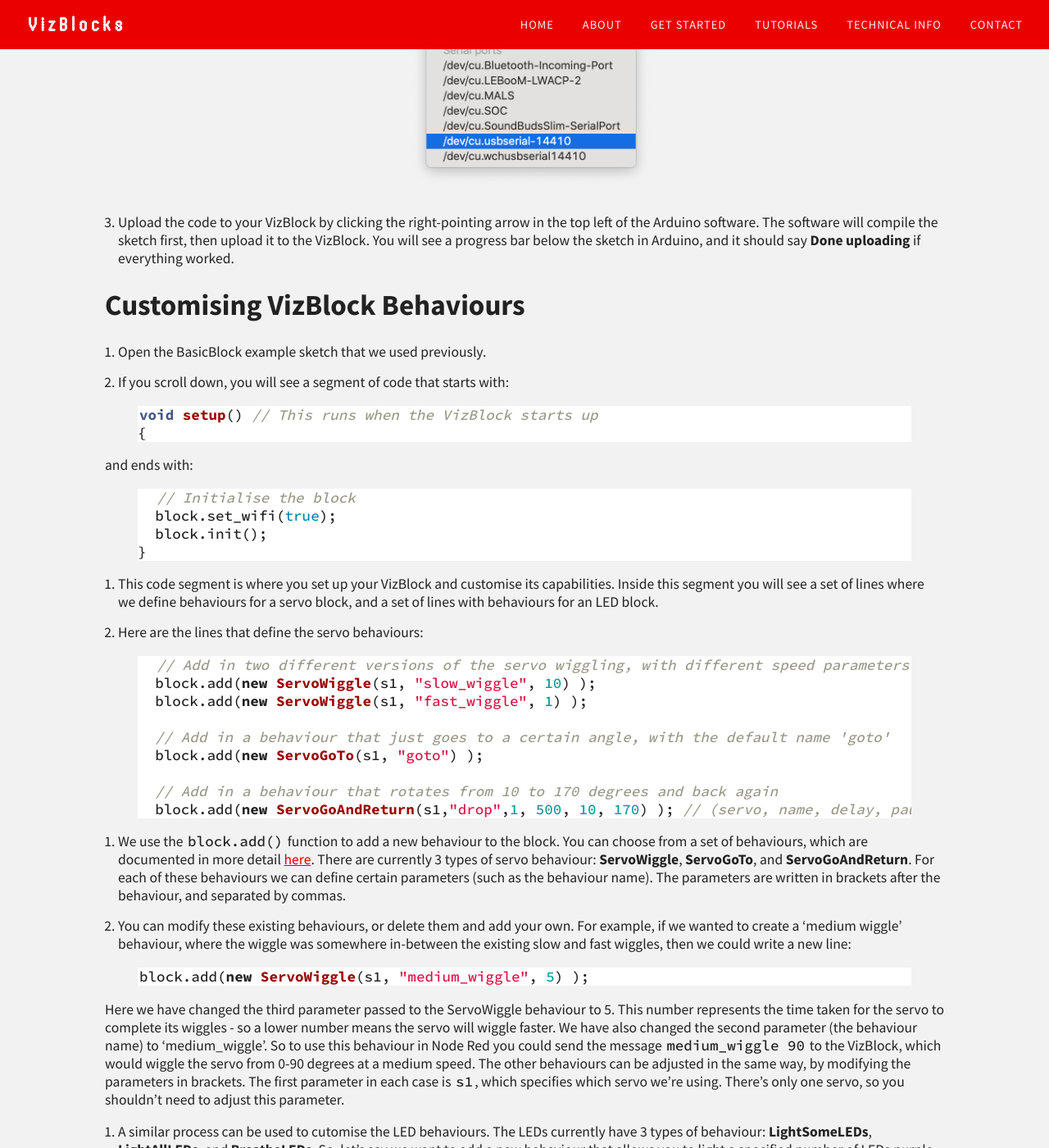
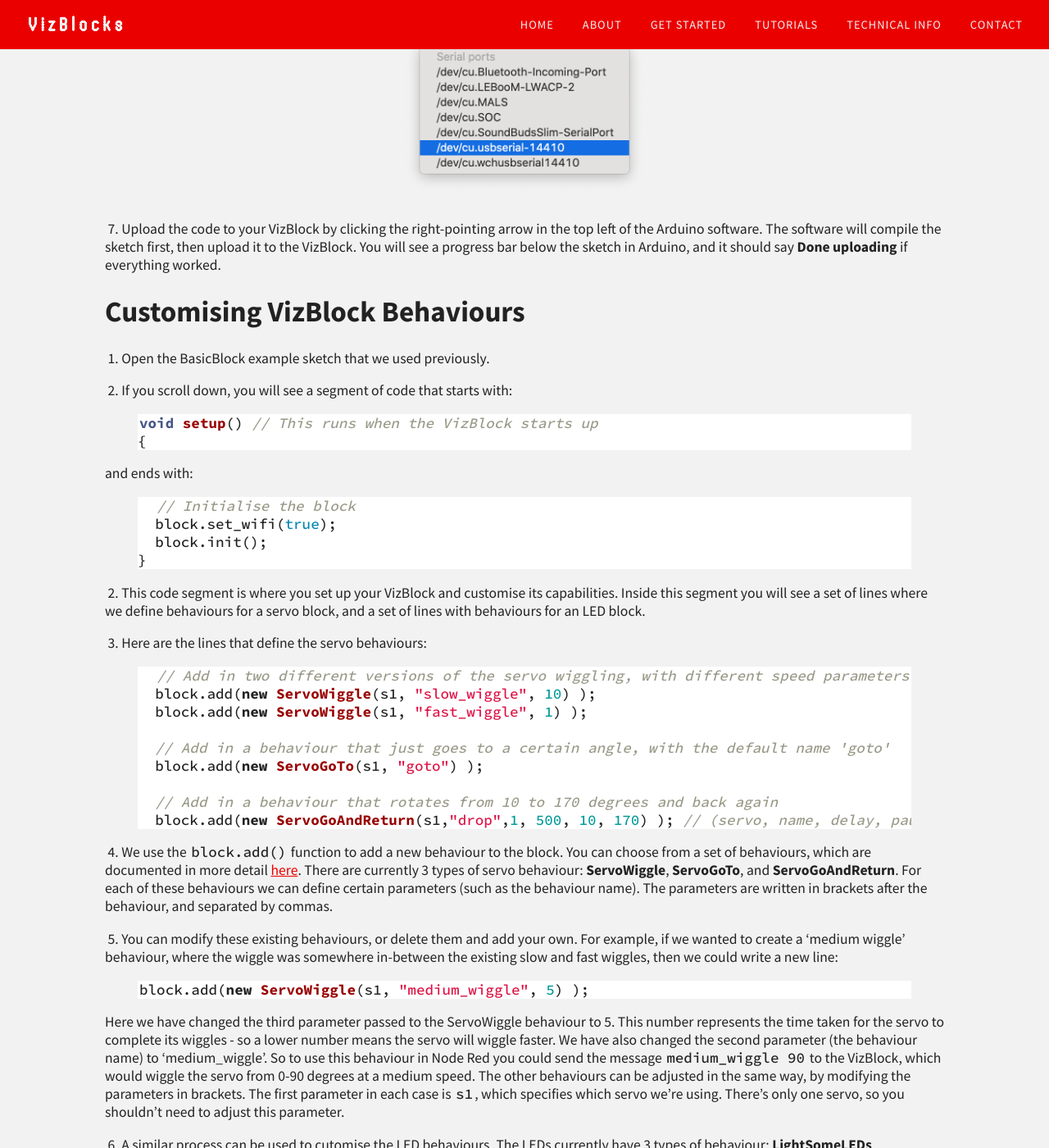
Before and after one commit to Edinburgh-College-of-Art/vizblocks-website, a Jekyll site: the page built from _tutorials/vizblock_programming.md, in a window 1280 px wide and 1400 px high, scrolled down 4769 px. Shown: the whole window at 82% size. Built offline with Jekyll 4.4.1, drawn with Linux system fonts in a browser that asks for light colours; nearby versions of some CDN libraries; some of the changed lines change nothing that is shown; some of the changed text lies outside the part shown.

Commit message:
temporary numbering fix

```diff
--- a/_tutorials/vizblock_programming.md
+++ b/_tutorials/vizblock_programming.md
@@ -49,8 +49,10 @@ First off, we need to install some software and libraries, which we will use to
 # Uploading Code to a VizBlock
 You should now be ready to upload code to your VizBlocks. This gives you a lot of scope to customise what your blocks are capable of. We'll start by uploading a basic example sketch that includes the basic configuration and behaviours.
 
-1. Open the BasicBlocks example sketch from *File>Examples>VizBlocks>BasicBlock*. Let's take a look at some important parts of this sketch.
-2. The following lines are where we configure the basic settings for our block:
+&nbsp;1. Open the BasicBlocks example sketch from *File>Examples>VizBlocks>BasicBlock*. Let's take a look at some important parts of this sketch.
+
+&nbsp;2. The following lines are where we configure the basic settings for our block:
+
 {% highlight C++ %}
 VizBlock block(
   "null",         // Our ID (default: null)
@@ -61,26 +63,35 @@ VizBlock block(
   );
 {% endhighlight %}
 
-3. You will probably need to change the password to the one provided for your VizBlocks server.
-4. Further down the page you will see the following lines:
+&nbsp;3. You will probably need to change the password to the one provided for your VizBlocks server.
+
+&nbsp;4. Further down the page you will see the following lines:
+
 {% highlight C++ %}
 Adafruit_NeoPixel strip(LED_COUNT, LED_PIN, NEO_GRBW + NEO_KHZ800); // Type 1
 //Adafruit_NeoPixel strip(LED_COUNT, LED_PIN, NEO_GRB + NEO_KHZ800); // Type 2
 {% endhighlight %}
+
+
 These lines are used to set up the LEDs if you are programming an LED block. The *//* before the second line turns that line into a comment, which means it isn't read as part of the code - we say it's "commented out". The LED blocks use two different types of LED ring and you need to program the block for the right type, otherwise you'll see your LEDs behaving very strangely. If you're getting strange LED behaviour then try switching the LED type in the code by deleting the *//* before whichever line is commented out and inserting *//* before the line that wasn't previously commented out. So to switch to using LED type 2, the code would look like this:
+
 {% highlight C++ %}
 //Adafruit_NeoPixel strip(LED_COUNT, LED_PIN, NEO_GRBW + NEO_KHZ800); // Type 1
 Adafruit_NeoPixel strip(LED_COUNT, LED_PIN, NEO_GRB + NEO_KHZ800); // Type 2
 {% endhighlight %}
-5. Once you've changed the password and selected the LED type (if you're using an LED block), then you can upload this example code to a VizBlock. First, plug the VizBlock into your computer using a micro USB cable.
-6. Next, go to *Tools>Port* in Arduino. You will see a list of ports (see Figure below for an example), which will vary according to the devices connected to your computer. You should see a port that includes *usbserial* (Mac) or *COM* (Windows). Select this port - or if you have multiple ports then you can work out which one corresponds to your VizBlock by unplugging the USB cable and seeing which port disappears from the list. *Note: some USB cables are just built for charging devices and won't work, so if the VizBlock doesn't show up in your ports list then try a different cable. You can also try re-starting the Arduino software.*
+
+&nbsp;5. Once you've changed the password and selected the LED type (if you're using an LED block), then you can upload this example code to a VizBlock. First, plug the VizBlock into your computer using a micro USB cable.
+
+&nbsp;6. Next, go to *Tools>Port* in Arduino. You will see a list of ports (see Figure below for an example), which will vary according to the devices connected to your computer. You should see a port that includes *usbserial* (Mac) or *COM* (Windows). Select this port - or if you have multiple ports then you can work out which one corresponds to your VizBlock by unplugging the USB cable and seeing which port disappears from the list. *Note: some USB cables are just built for charging devices and won't work, so if the VizBlock doesn't show up in your ports list then try a different cable. You can also try re-starting the Arduino software.*
 <img style="height: 200px" src="{{ "/assets/images/arduino_ports.png" | prepend: site.baseurl }}" alt="Image showing the ports list in the Arduino IDE." />
-7. Upload the code to your VizBlock by clicking the right-pointing arrow in the top left of the Arduino software. The software will compile the sketch first, then upload it to the VizBlock. You will see a progress bar below the sketch in Arduino, and it should say **Done uploading** if everything worked.
+
+&nbsp;7. Upload the code to your VizBlock by clicking the right-pointing arrow in the top left of the Arduino software. The software will compile the sketch first, then upload it to the VizBlock. You will see a progress bar below the sketch in Arduino, and it should say **Done uploading** if everything worked.
 
 # Customising VizBlock Behaviours
 
-1. Open the BasicBlock example sketch that we used previously.
-2. If you scroll down, you will see a segment of code that starts with:
+&nbsp;1. Open the BasicBlock example sketch that we used previously.
+
+&nbsp;2. If you scroll down, you will see a segment of code that starts with:
 
 {% highlight C++ %}
 void setup() // This runs when the VizBlock starts up
@@ -93,8 +104,10 @@ and ends with:
   block.init();
 }
 {% endhighlight %}
-2. This code segment is where you set up your VizBlock and customise its capabilities. Inside this segment you will see a set of lines where we define behaviours for a servo block, and a set of lines with behaviours for an LED block.
-3. Here are the lines that define the servo behaviours:
+
+&nbsp;2. This code segment is where you set up your VizBlock and customise its capabilities. Inside this segment you will see a set of lines where we define behaviours for a servo block, and a set of lines with behaviours for an LED block.
+
+&nbsp;3. Here are the lines that define the servo behaviours:
 {% highlight C++ %}
   // Add in two different versions of the servo wiggling, with different speed parameters
   block.add(new ServoWiggle(s1, "slow_wiggle", 10) );
@@ -106,16 +119,21 @@ and ends with:
   // Add in a behaviour that rotates from 10 to 170 degrees and back again
   block.add(new ServoGoAndReturn(s1,"drop",1, 500, 10, 170) ); // (servo, name, delay, pause, start angle, end angle)
 {% endhighlight %}
-4. We use the `block.add()` function to add a new behaviour to the block. You can choose from a set of behaviours, which are documented in more detail [here](/docs/html/class_behaviour.html){:target="_blank"}. There are currently 3 types of servo behaviour: **ServoWiggle**, **ServoGoTo**, and **ServoGoAndReturn**. For each of these behaviours we can define certain parameters (such as the behaviour name). The parameters are written in brackets after the behaviour, and separated by commas.
-5. You can modify these existing behaviours, or delete them and add your own. For example, if we wanted to create a 'medium wiggle' behaviour, where the wiggle was somewhere in-between the existing slow and fast wiggles, then we could write a new line:
+
+&nbsp;4. We use the `block.add()` function to add a new behaviour to the block. You can choose from a set of behaviours, which are documented in more detail [here](/docs/html/class_behaviour.html){:target="_blank"}. There are currently 3 types of servo behaviour: **ServoWiggle**, **ServoGoTo**, and **ServoGoAndReturn**. For each of these behaviours we can define certain parameters (such as the behaviour name). The parameters are written in brackets after the behaviour, and separated by commas.
+
+&nbsp;5. You can modify these existing behaviours, or delete them and add your own. For example, if we wanted to create a 'medium wiggle' behaviour, where the wiggle was somewhere in-between the existing slow and fast wiggles, then we could write a new line:
 {% highlight C++ %}
 block.add(new ServoWiggle(s1, "medium_wiggle", 5) );
 {% endhighlight %}
 Here we have changed the third parameter passed to the ServoWiggle behaviour to 5. This number represents the time taken for the servo to complete its wiggles - so a lower number means the servo will wiggle faster. We have also changed the second parameter (the behaviour name) to 'medium_wiggle'. So to use this behaviour in Node Red you could send the message `medium_wiggle 90` to the VizBlock, which would wiggle the servo from 0-90 degrees at a medium speed. The other behaviours can be adjusted in the same way, by modifying the parameters in brackets. The first parameter in each case is `s1`, which specifies which servo we're using. There's only one servo, so you shouldn't need to adjust this parameter.
-6. A similar process can be used to cutomise the LED behaviours. The LEDs currently have 3 types of behaviour: **LightSomeLEDs**, **LightAllLEDs**, and **BreatheLEDs**. So, let's say we want to add a new behaviour that allows you to light a specified number of LEDs purple by sending the message `purple_leds #` in Node Red, where `#` is replaced with the number of LEDs you'd like to light (e.g. `purple_leds 6` to light 6 LEDs purple). To achieve this we could add the following line, which defines this new behaviour:
+
+&nbsp;6. A similar process can be used to cutomise the LED behaviours. The LEDs currently have 3 types of behaviour: **LightSomeLEDs**, **LightAllLEDs**, and **BreatheLEDs**. So, let's say we want to add a new behaviour that allows you to light a specified number of LEDs purple by sending the message `purple_leds #` in Node Red, where `#` is replaced with the number of LEDs you'd like to light (e.g. `purple_leds 6` to light 6 LEDs purple). To achieve this we could add the following line, which defines this new behaviour:
 {% highlight C++ %}
 block.add(new LightSomeLEDs(&strip, "purple_leds", strip.Color(117, 15, 168) ));
 {% endhighlight %}
 Here we have modified the second parameter (the name of the behaviour) to `purple_leds` and we have changed the colour value by modifying the RGB (red, green, blue) values passed to the `strip.Color` function to `117, 15, 168`. These RGB values can be obtained using any colour picking tool, such as [this](https://www.google.com/search?q=color+picker){:target="_blank"}.
-7. Once you have customised the behaviours then you can save your custom sketch using *File>Save As..*.
-8. Now upload the sketch to your VizBlock!
+
+&nbsp;7. Once you have customised the behaviours then you can save your custom sketch using *File>Save As..*.
+
+&nbsp;8. Now upload the sketch to your VizBlock!
```
Also changed, not shown: 1 other file.
